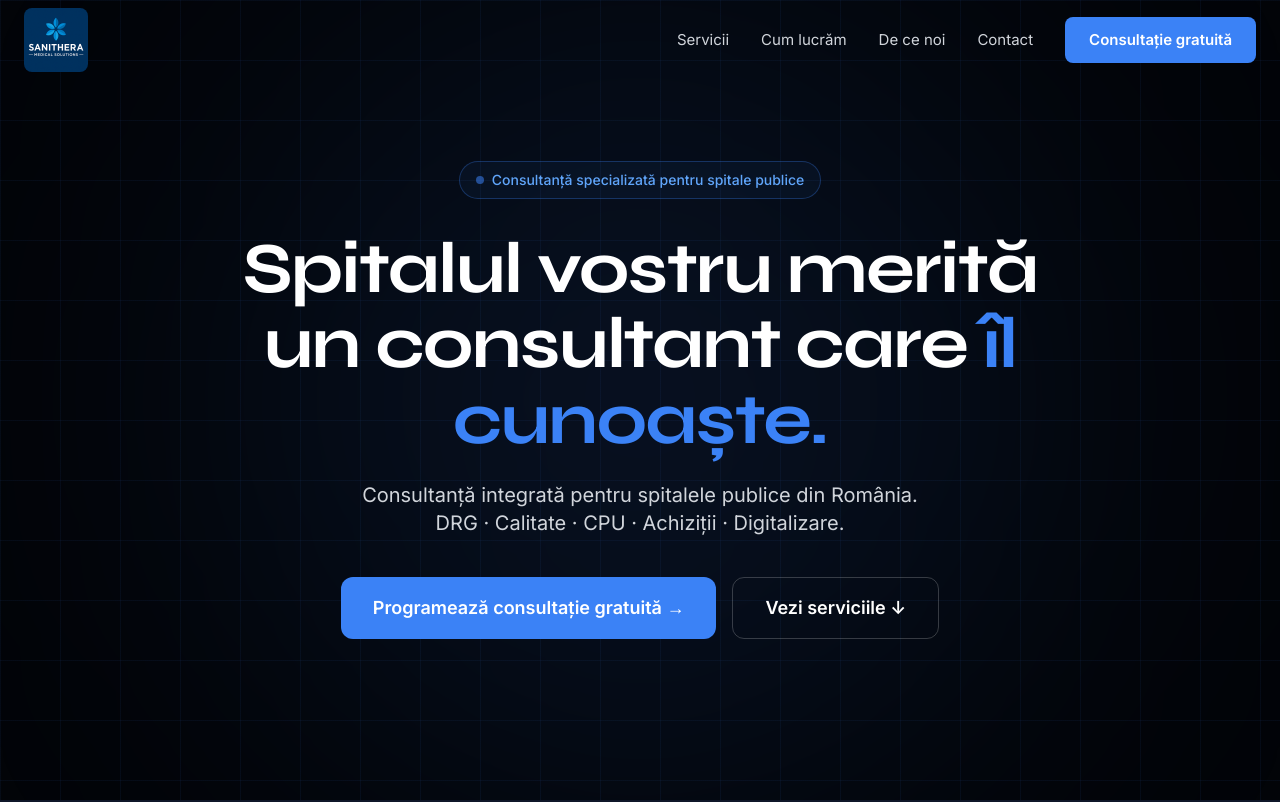
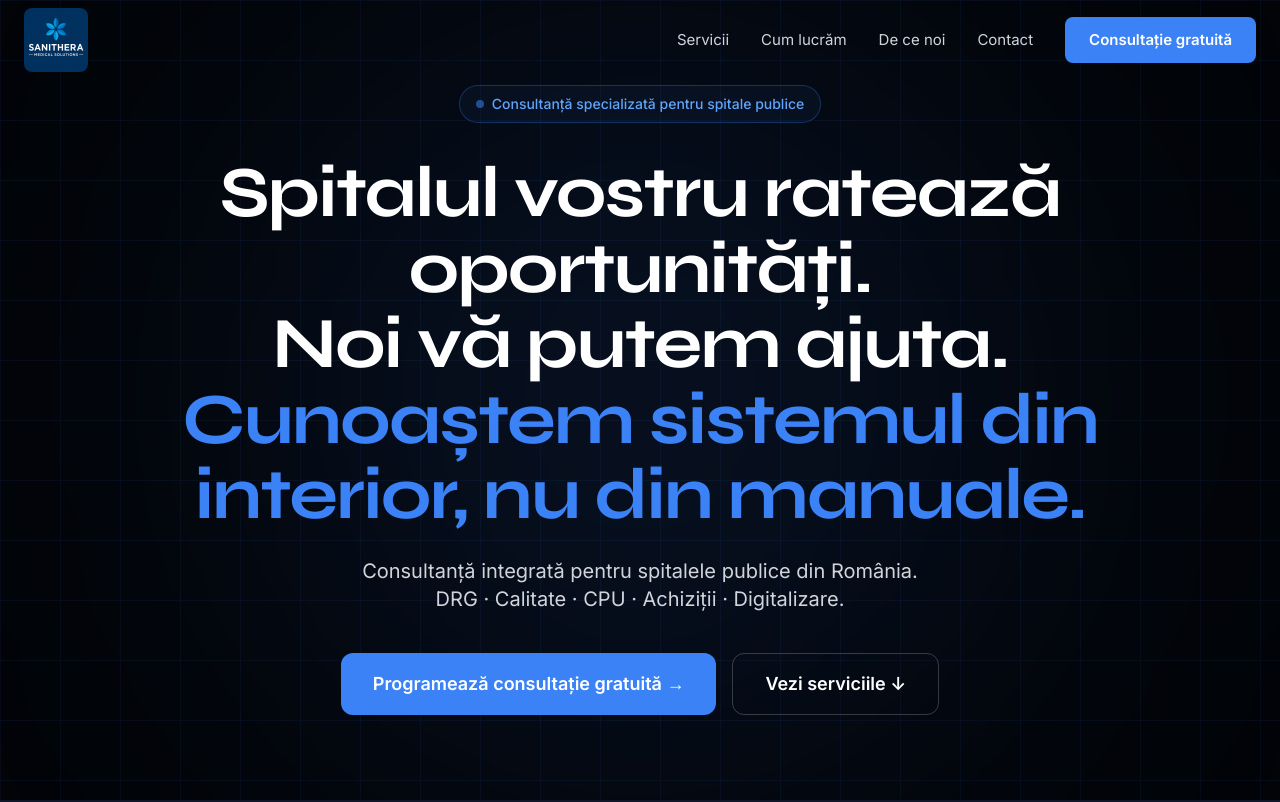
Before and after one commit to bogdancristiannica-jpg/sanithera-site, a Next.js app: page / in a window 1280 px wide. Shown: the top 802 px of the page. Built offline with nearby package versions, Linux system fonts and the light colour scheme.

Commit message:
Titlu hero actualizat

```diff
--- a/components/Hero.tsx
+++ b/components/Hero.tsx
@@ -40,10 +40,11 @@ export default function Hero() {
           transition={{ duration: 0.7, delay: 0.15 }}
           className="font-syne font-bold text-[42px] md:text-[72px] leading-[1.05] tracking-tight mb-6"
         >
-          Spitalul vostru merită
+          Spitalul vostru ratează oportunități.
           <br />
-          un consultant care{" "}
-          <span className="text-blue">îl cunoaște.</span>
+          Noi vă putem ajuta.
+          <br />
+          <span className="text-blue">Cunoaștem sistemul din interior, nu din manuale.</span>
         </motion.h1>
 
         {/* Subtitle */}
```
